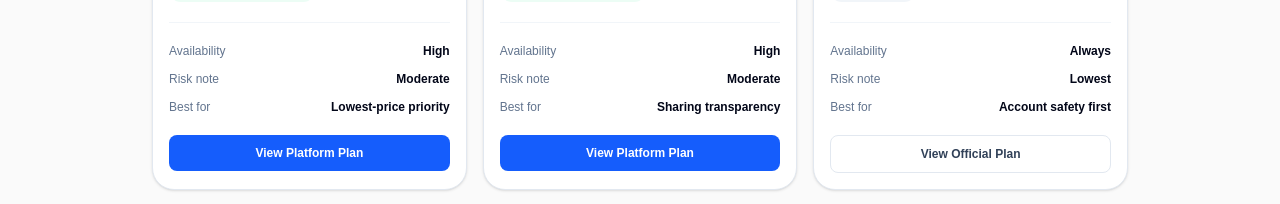
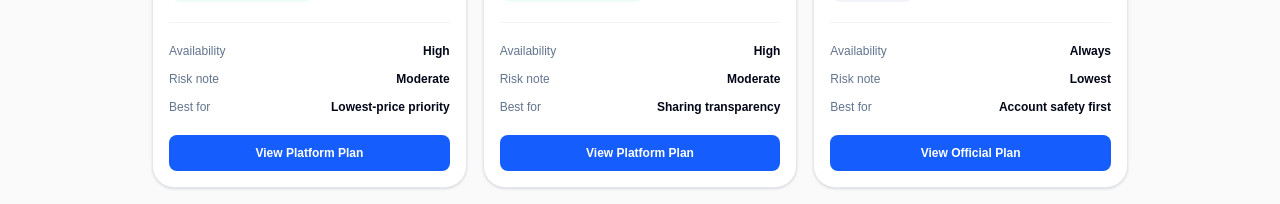
Before and after one commit to Maria33123/aiplanmap, a Next.js app: page / in a window 1280 px wide. Shown: the part 820-1024 px from the top of the page. Built offline with nearby package versions, Linux system fonts and the light colour scheme; no server answers.

Commit message:
Refactor styles and simplify button class names

```diff
--- a/components/HomeFinderSection.tsx
+++ b/components/HomeFinderSection.tsx
@@ -169,7 +169,7 @@ function ToolPicker({
               ].join(" ")}
             >
               {selected && (
-                <span className="absolute right-2.5 top-2.5 flex h-4.5 w-4.5 items-center justify-center rounded-full bg-blue-600 text-[10px] font-bold text-white">
+                <span className="absolute right-2.5 top-2.5 flex h-[18px] w-[18px] items-center justify-center rounded-full bg-blue-600 text-[10px] font-bold text-white">
                   ✓
                 </span>
               )}
@@ -451,12 +451,7 @@ function PlanCard({
         href={plan.externalUrl}
         target="_blank"
         rel="noopener noreferrer"
-        className={[
-          "mt-5 flex w-full items-center justify-center rounded-lg px-3 py-2.5 text-xs font-bold transition",
-          isOfficial
-            ? "border border-slate-200 text-slate-700 hover:bg-slate-50"
-            : "bg-blue-600 text-white hover:bg-blue-700",
-        ].join(" ")}
+        className="mt-5 flex w-full items-center justify-center rounded-lg bg-blue-600 px-3 py-2.5 text-xs font-bold text-white transition hover:bg-blue-700"
       >
         {plan.ctaLabel[locale]}
       </a>
```
